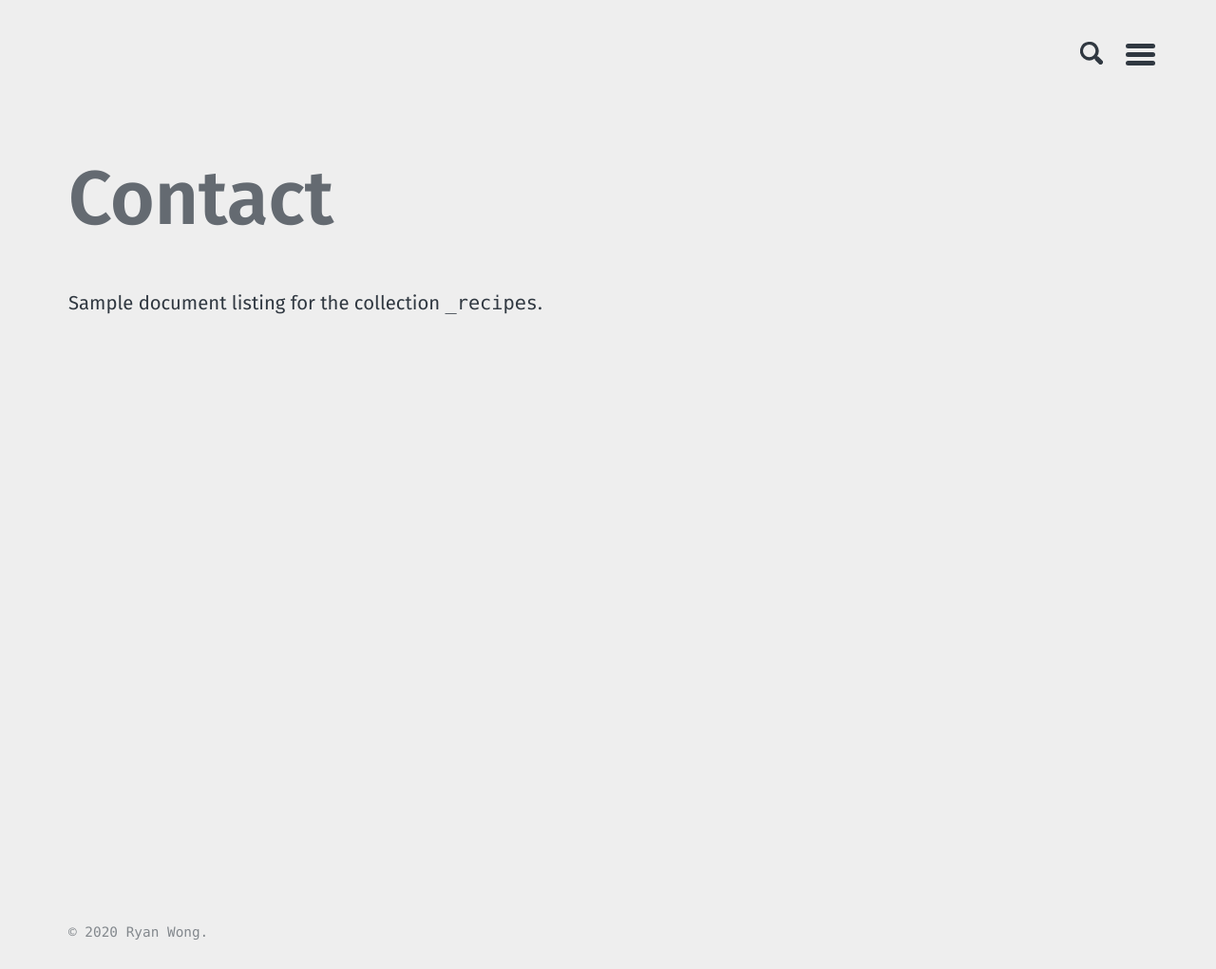
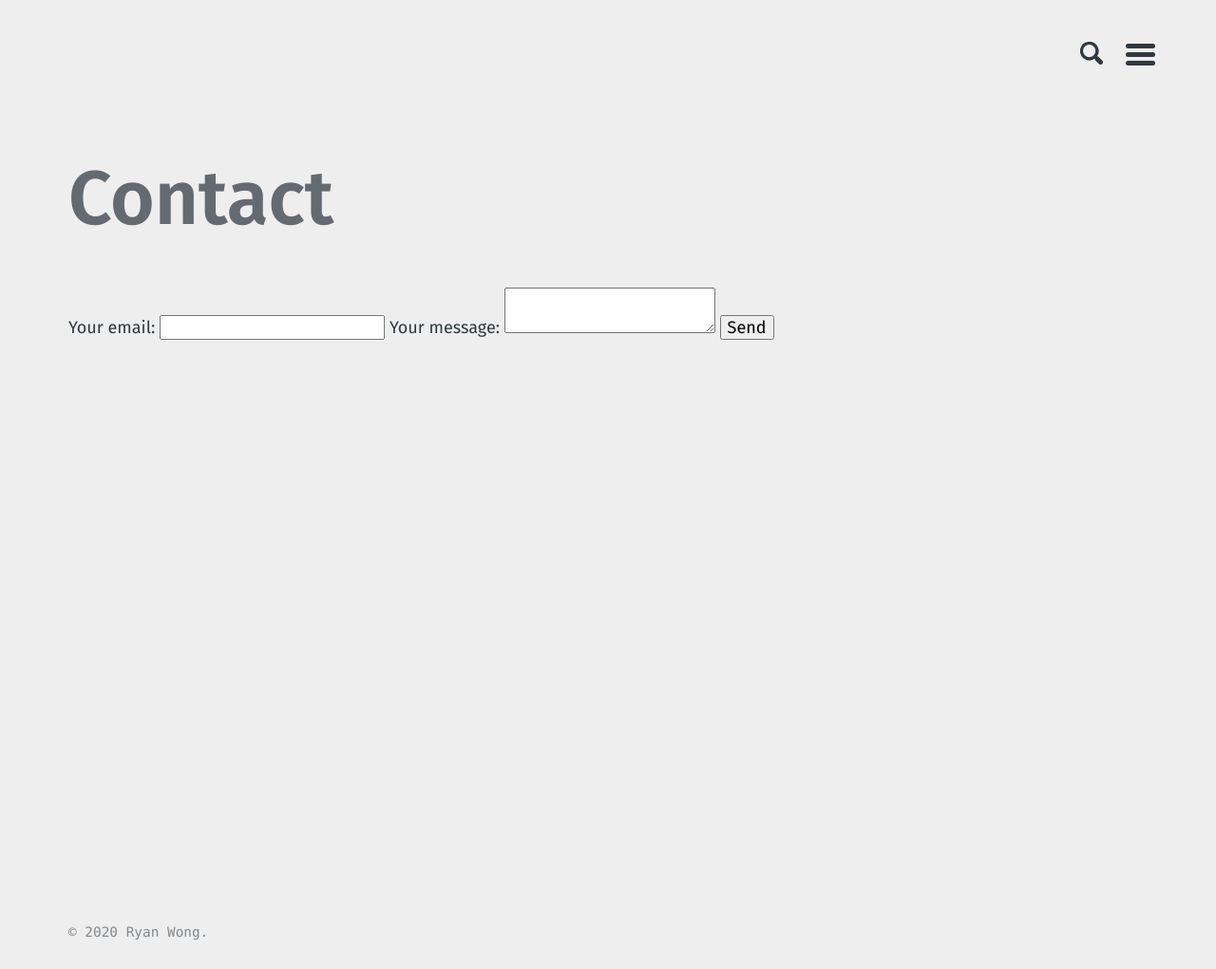
Before and after one commit to ryanwonghc/ryanwonghc.github.io, a Jekyll site: the page built from contact.md, in a window 1280 px wide. Shown: the whole page at 95% size. Built offline with Jekyll 4.4.1, drawn with Linux system fonts in a browser that asks for light colours.

Commit message:
contact form init

```diff
--- a/contact.md
+++ b/contact.md
@@ -1,9 +1,22 @@
 ---
 title: Contact
-layout: collection
+layout: page
 permalink: /contact/
 collection: recipes
 entries_layout: grid
 ---
 
-Sample document listing for the collection `_recipes`.
+<form action="https://formspree.io/mwknddww" method="POST">
+  <label>
+    Your email:
+    <input type="text" name="_replyto">
+  </label>
+  <label>
+    Your message:
+    <textarea name="message"></textarea>
+  </label>
+
+  <!-- your other form fields go here -->
+
+  <button type="submit">Send</button>
+</form>
```
Also changed, not shown: _experiences/Apex-Consulting.md (+1 -1 lines), _experiences/Parametric-Modeling-of-the-Adult-Skull.md (renamed from _experiences/Adaptive-Designs-for-Human-Mobility-Safety.md, +2 -2 lines), _experiences/Techture-Limited.md (+1 -1 lines).
